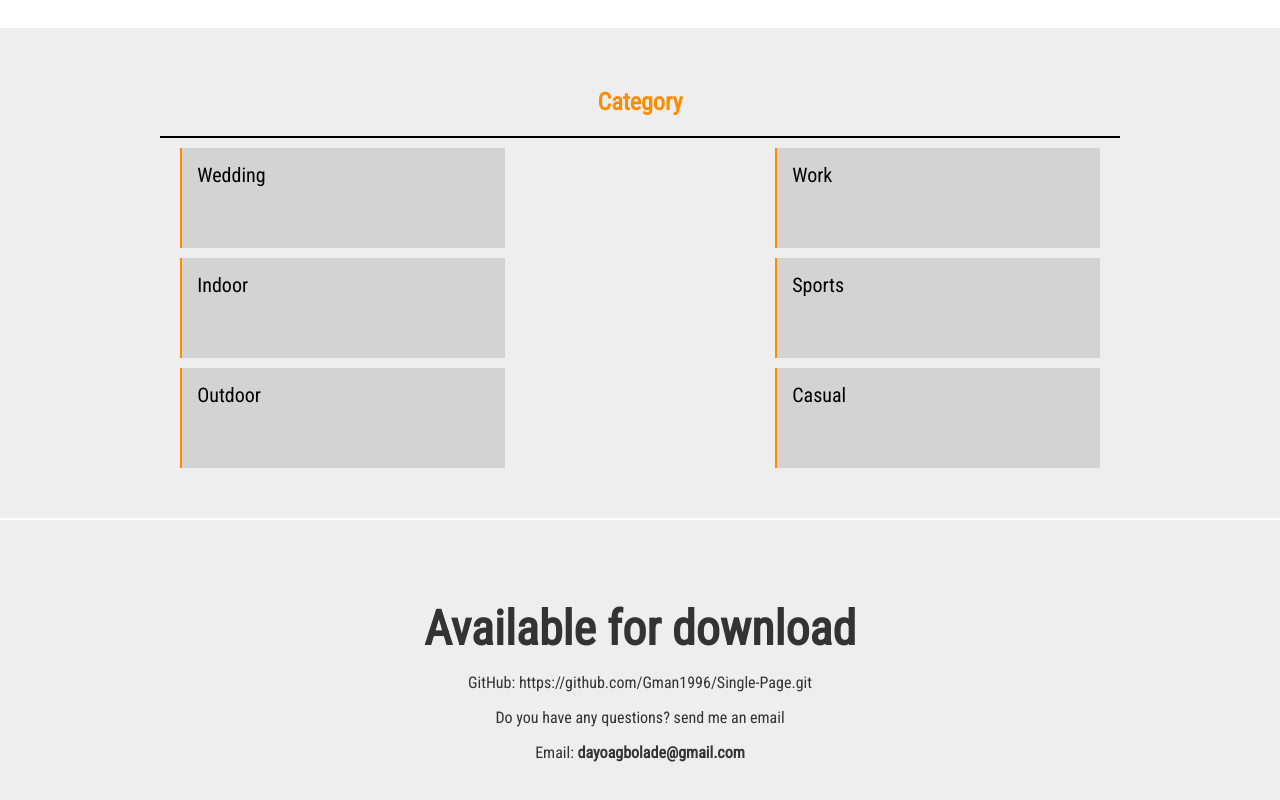
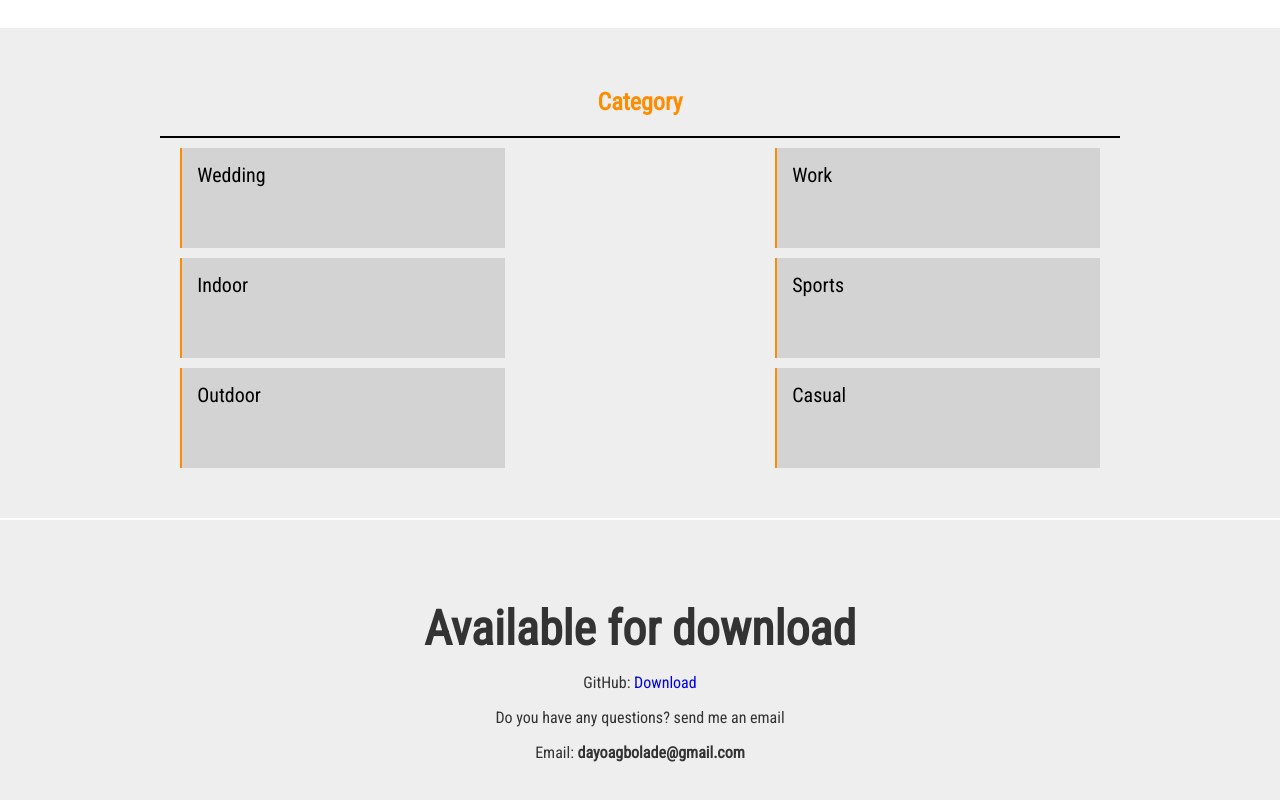
Before and after one commit to Gman1996/Hello-World, a plain HTML site: page index.html in a window 1280 px wide. Shown: the part 2285-3085 px from the top of the page. Drawn offline with Linux system fonts and the light colour scheme.

Commit message:
Update index.html

```diff
--- a/index.html
+++ b/index.html
@@ -127,7 +127,7 @@
 
 <footer>
     <h3>Available for download</h3>
-    <p>GitHub: https://github.com/Gman1996/Single-Page.git</p>
+    <p>GitHub: <a href="https://github.com/Gman1996/Single-Page.git">Download</a></p>
     <p>Do you have any questions? send me an email</p>
     <p>Email:
         <strong>dayoagbolade@gmail.com</strong>
```
